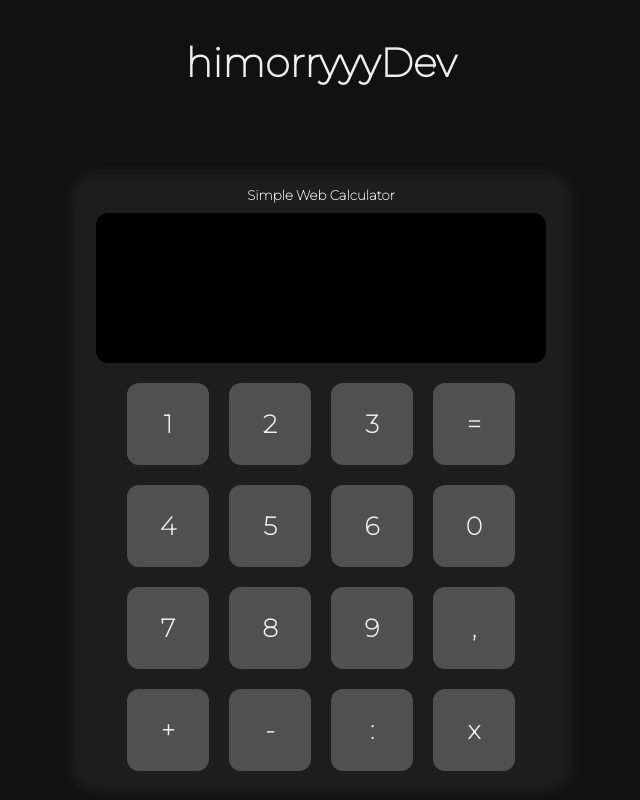
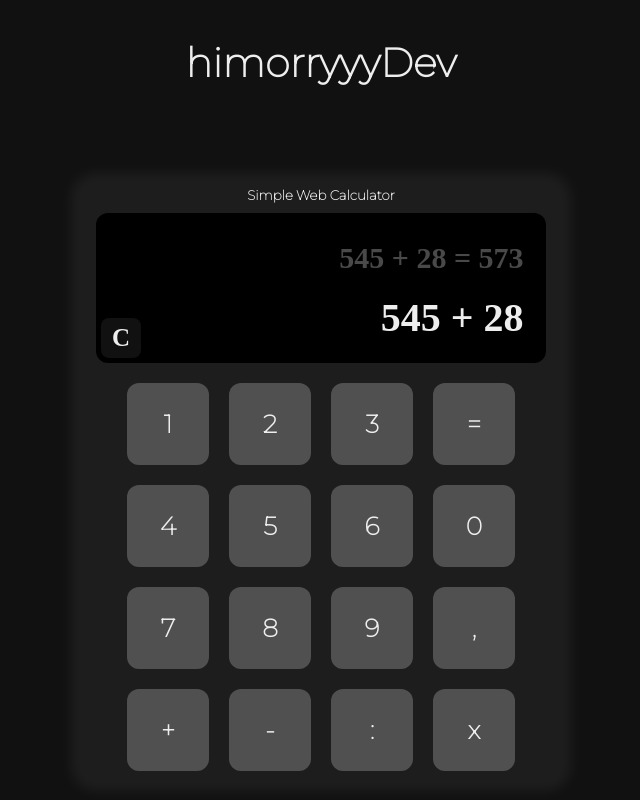
Before and after one commit to himorryyyDev/simple-web-calculator, a plain HTML site: page index.html in a window 1280 px wide. Shown: the whole page, without its empty margins (319-959 px from the left). Drawn offline with Linux system fonts and the light colour scheme; a web font is replaced by a local one.

Commit message:
full appear. (mb)

```diff
--- a/assets/css/basic.css
+++ b/assets/css/basic.css
@@ -2,14 +2,6 @@
 	font-family: 'Montserrat';
 	src: url('/assets/fonts/Montserrat-Thin.woff2') format('woff2');
 	font-weight: 100;
-	font-style: normal;
-	font-display: swap;
-}
-
-@font-face {
-	font-family: 'E1234';
-	src: url('/assets/fonts/E1234-Regular.woff2') format('woff2');
-	font-weight: normal;
 	font-style: normal;
 	font-display: swap;
 }
--- a/assets/css/styles.css
+++ b/assets/css/styles.css
@@ -51,10 +51,51 @@ body {
 }
 
 .calculator-display {
+	position: relative;
 	width: 90%;
 	height: 150px;
 	background-color: black;
 	border-radius: 12px;
+	font-family: 'E1234';
+	display: flex;
+	flex-direction: column;
+	justify-content: center;
+	font-size: 40px;
+	font-weight: 900;
+}
+
+.history {
+	width: 95%;
+	height: 75px;
+	padding-right: 20px;
+	display: flex;
+	justify-content: end;
+	align-items: end;
+	margin-top: -35px;
+	color: rgb(73, 73, 73);
+	font-size: 30px;
+}
+
+.actually {
+	width: 95%;
+	height: 75px;
+	padding-right: 20px;
+	display: flex;
+	justify-content: end;
+	align-items: end;
+	margin-top: -10px;
+}
+
+.clear-btn {
+	position: absolute;
+	bottom: 5px;
+	left: 5px;
+	width: 40px;
+	height: 40px;
+	border-radius: 8px;
+	display: flex;
+	align-items: center;
+	justify-content: center;
 }
 
 .btn-grid {
--- a/index.html
+++ b/index.html
@@ -14,13 +14,6 @@
 			type="font/woff2"
 			crossorigin
 		/>
-		<link
-			rel="preload"
-			href="E1234-Regular.woff2"
-			as="font"
-			type="font/woff2"
-			crossorigin
-		/>
 		<script src="/assets/js/script.js" defer></script>
 	</head>
 	<body class="dark-theme">
@@ -31,8 +24,9 @@
 			<div class="calculator-content">
 				<h5>Simple Web Calculator</h5>
 				<div class="calculator-display">
-					<div class="history"></div>
-					<div class="actually"></div>
+					<div class="history">545 + 28 = 573</div>
+					<div class="actually">545 + 28</div>
+					<button class="clear-btn dark-theme">C</button>
 				</div>
 				<div class="btn-grid">
 					<button class="calc-dark-theme">1</button>
```
Also changed, not shown: assets/fonts/E1234-Regular.woff2 (deleted).
